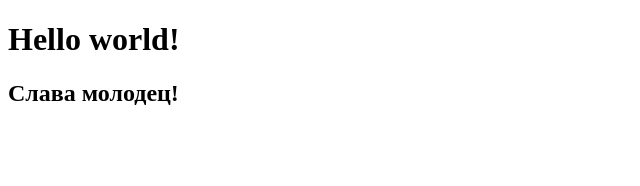
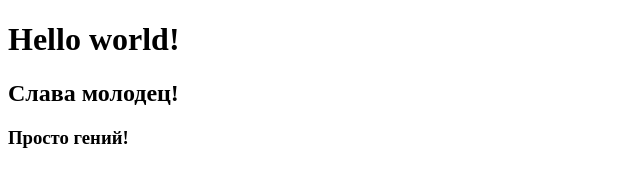
Before and after one commit to Rostislav1985/project, a plain HTML site: page index.html in a window 1280 px wide. Shown: the whole page, without its empty margins (0-640 px from the left). Drawn offline with Linux system fonts and the light colour scheme.

Commit message:
Update index.html

```diff
--- a/index.html
+++ b/index.html
@@ -9,5 +9,6 @@
 <body>
     <h1>Hello world!</h1>
     <h2>Слава молодец!</h2>
+    <h3>Просто гений!</h3>
 </body>
 </html>
```
